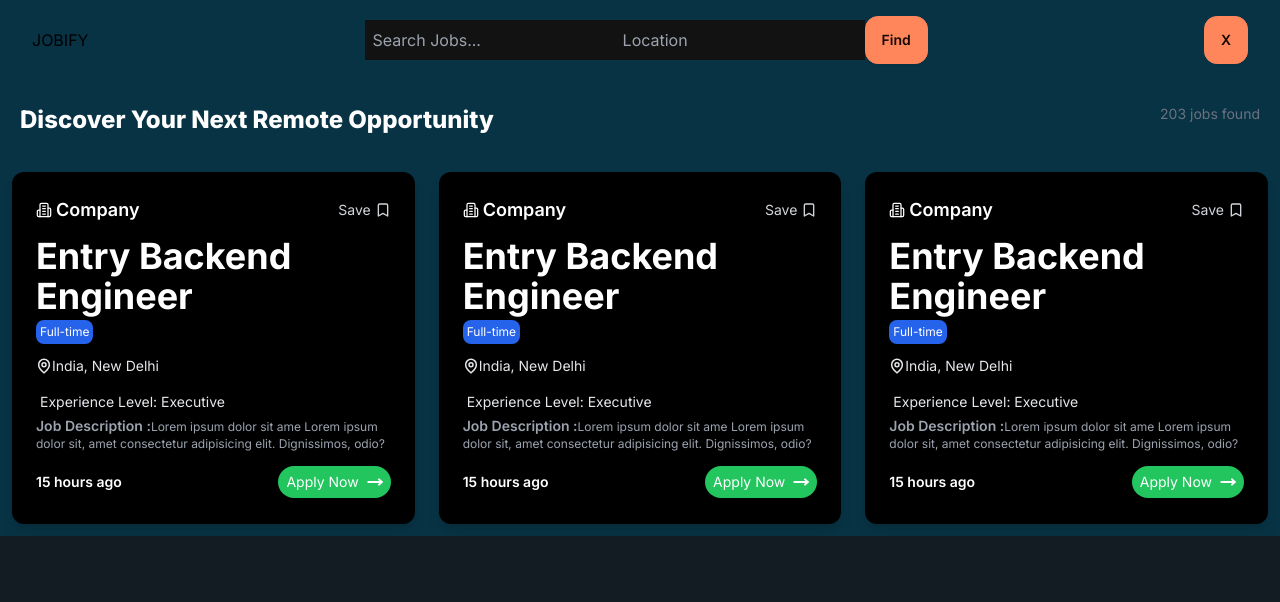
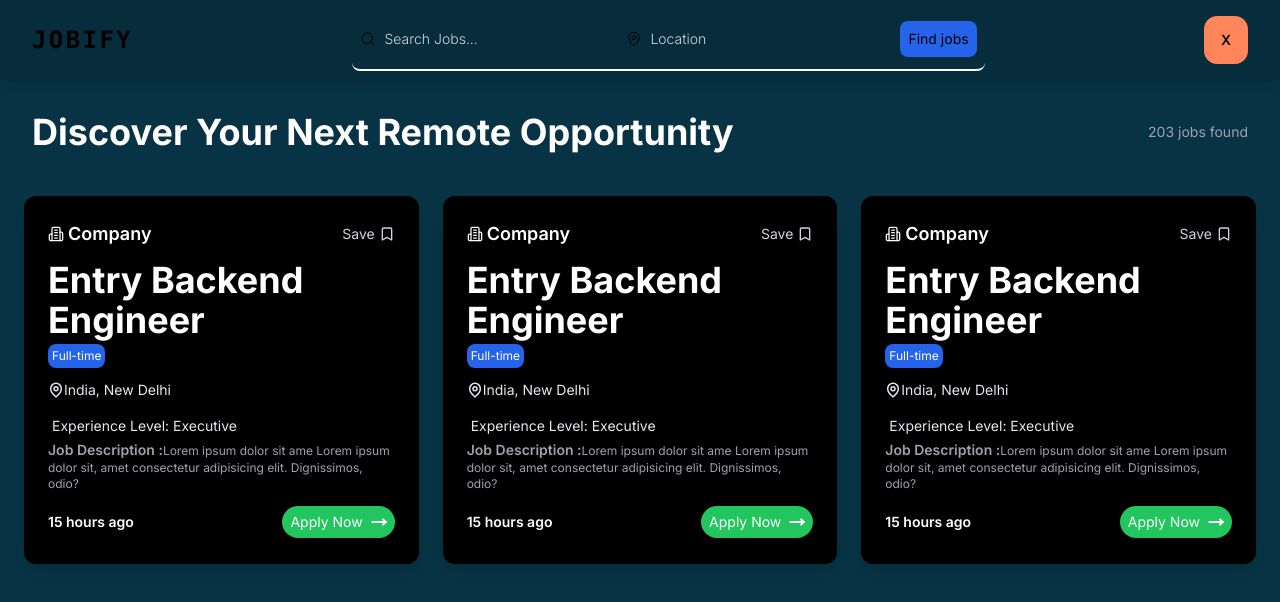
Before and after one commit to tilak-dev/next_job_application, a Next.js app: page /explore in a window 1280 px wide. Shown: the top 602 px of the page. Built offline with nearby package versions, Linux system fonts and the light colour scheme.

Commit message:
footer and  cards handled

```diff
--- a/src/app/(app)/explore/page.tsx
+++ b/src/app/(app)/explore/page.tsx
@@ -4,10 +4,10 @@ import React from 'react'
 
 export default function page() {
   return (
-    <div className='text-white h-min-screen'>
-      <div className="flex justify-between py-6 px-5">
-        <h1 className='text-2xl font-extrabold '>Discover Your Next Remote Opportunity</h1>
-        <div className="text-sm text-gray-500">203 jobs found</div>
+    <div className='text-white h-full px-3'>
+      <div className="flex justify-between py-8 px-5 items-center">
+        <h1 className='lg:text-4xl font-bold '>Discover Your Next Remote Opportunity</h1>
+        <div className="text-sm text-gray-400">203 jobs found</div>
       </div>
       <div className="grid grid-cols-3">
         <JobCard />
--- a/src/app/(app)/layout.tsx
+++ b/src/app/(app)/layout.tsx
@@ -1,4 +1,5 @@
 "use client"
+import Footer from "@/components/Footer";
 import Navbar from "@/components/Navbar";
 
 export default function RootLayout({
@@ -7,9 +8,10 @@ export default function RootLayout({
   children: React.ReactNode;
 }>) {
   return (
-    <div className="bg-cyan-950 overflow-x-hidden">
+    <div className="bg-cyan-950 h-screen overflow-x-hidden">
       <Navbar />
       {children}
+      <Footer/>
     </div>
   );
 }
--- /dev/null
+++ b/src/components/Footer.tsx
@@ -0,0 +1,13 @@
+import React from "react";
+
+export default function Footer() {
+  return (
+    <footer className="footer footer-center bg-base-300 text-base-content p-4">
+      <aside>
+        <p>
+          Copyright ©{new Date().getFullYear()} - All right reserved by JOBIFY
+        </p>
+      </aside>
+    </footer>
+  );
+}
--- a/src/components/Navbar.tsx
+++ b/src/components/Navbar.tsx
@@ -1,20 +1,26 @@
+import { MapPin, Search } from "lucide-react";
 import React from "react";
 
 function Navbar() {
   return (
     <div
       className="h-20 w-screen flex flex-row
-     justify-between items-center px-8"
+     justify-between items-center px-8 backdrop-blur-sm bg-transparent/10 shadow-lg "
     >
-      <div className="">JOBIFY</div>
-      <div className=" flex justify-center items-center">
-        <div className="">
-          <input type="text" placeholder="Search Jobs..." className="p-2" />
+      <div className="font-mono font-extrabold text-2xl tracking-widest">JOBIFY</div>
+      <div className=" flex items-center bg-transparent  justify-between gap-2 border-white rounded-lg border-b-2 p-2 ">
+        <div className="flex">
+          <div className="flex items-center">
+          <Search size={16} strokeWidth={1.5} />
+            <input type="search" placeholder="Search Jobs..." className="p-2  placeholder:text-gray-300 placeholder:font-light placeholder:text-sm bg-transparent rounded-md focus:outline-none focus:border-blue-400  focus:border-b-[3px] border-b-[3px]  border-transparent  rounded-r-none after:" />
+          </div>
+          <div className="flex items-center">
+          <MapPin size={16} strokeWidth={1.5} />
+            <input type="search" placeholder="Location" className="p-2  placeholder:text-gray-300 placeholder:font-light placeholder:text-sm bg-transparent  rounded-md focus:outline-none focus:border-blue-400  focus:border-b-[3px] border-b-[3px]  border-transparent  rounded-l-none " />
+          </div>
         </div>
-        <div className="">
-          <input type="text" placeholder="Location" className="p-2" />
-        </div>
-       <button className="btn btn-primary">Find</button>
+
+        <button className="bg-blue-600 p-2 text-sm rounded-lg hover:bg-blue-700 transition-all duration-300 ease-in-out">Find jobs</button>
       </div>
       <div className="">
         <div className="drawer ">
```
